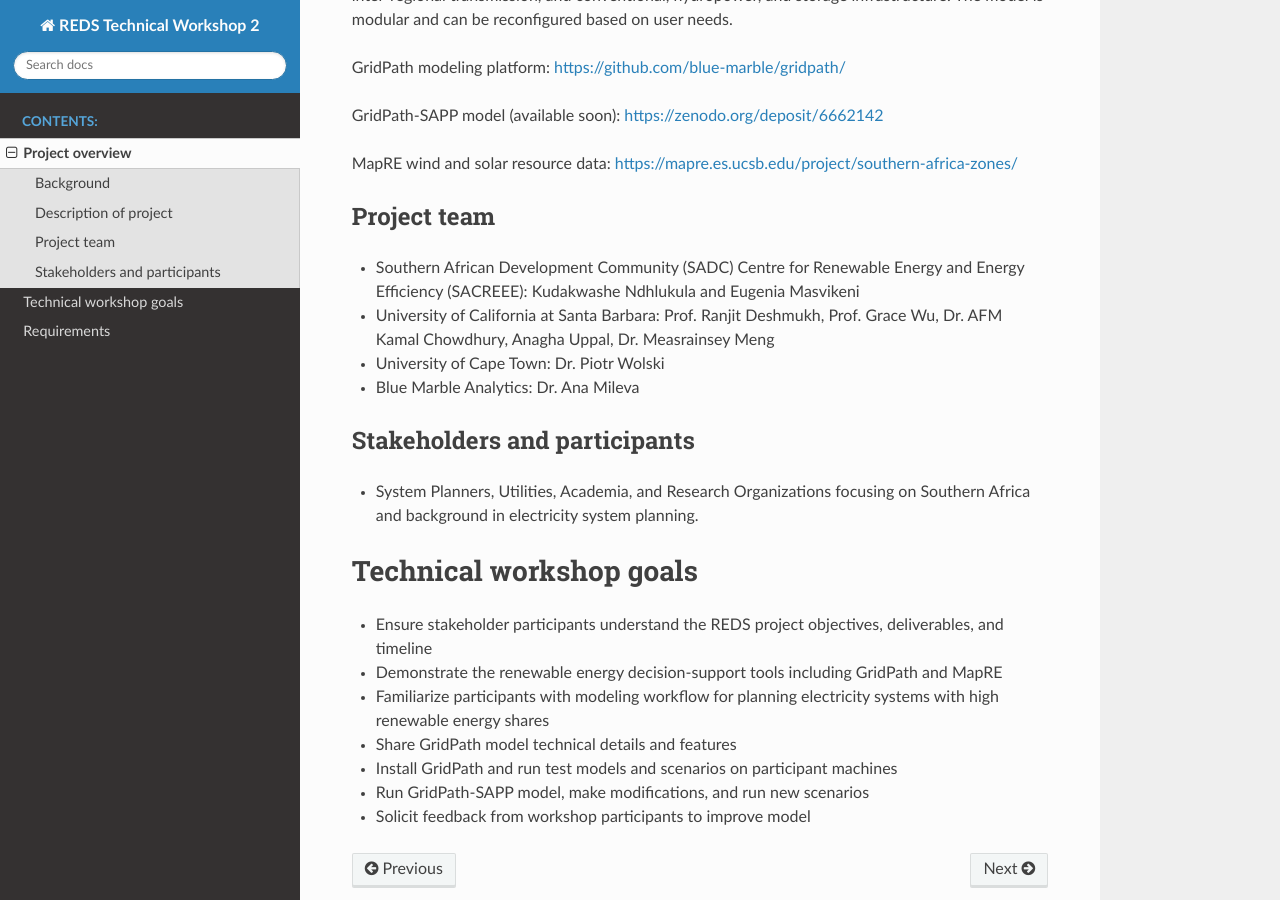
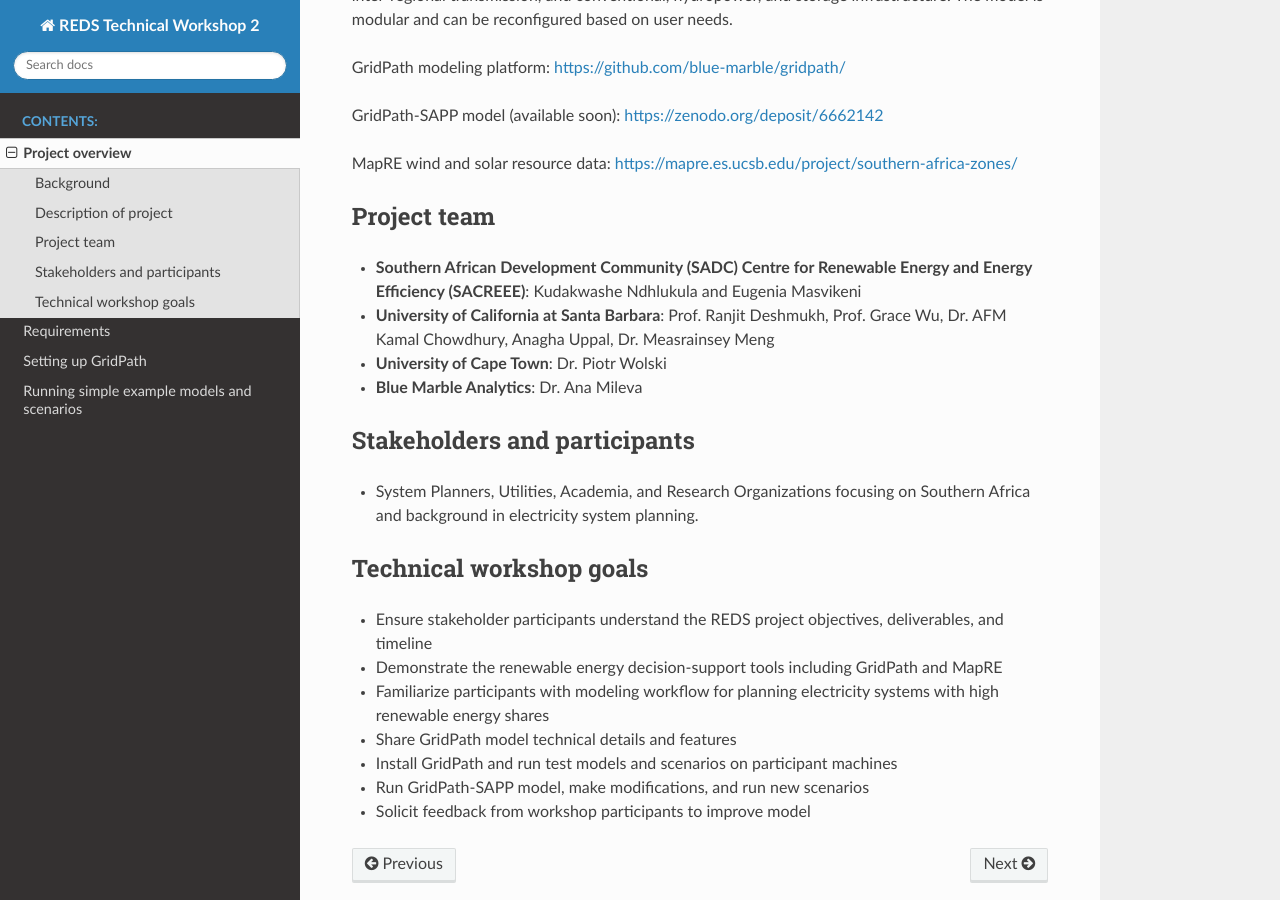
Before and after one commit to cetlab-ucsb/gridpath-technical-workshop, a Sphinx documentation site: the page built from docs/intro/index.rst, in a window 1280 px wide and 900 px high, scrolled down 1512 px. Built offline with Sphinx 7.4.7 and the Read the Docs theme 2.0.0, drawn with Linux system fonts in a browser that asks for light colours.

Commit message:
update docs

```diff
--- a/docs/index.rst
+++ b/docs/index.rst
@@ -17,3 +17,5 @@
 
    intro/index
    requirements/index
+   gridpath/install
+   gridpath/examples
--- a/docs/intro/index.rst
+++ b/docs/intro/index.rst
@@ -41,20 +41,19 @@
 Project team
 ============
 
-* Southern African Development Community (SADC) Centre for Renewable Energy and Energy Efficiency (SACREEE): Kudakwashe Ndhlukula and Eugenia Masvikeni
+* **Southern African Development Community (SADC) Centre for Renewable Energy and Energy Efficiency (SACREEE)**: Kudakwashe Ndhlukula and Eugenia Masvikeni
 
-* University of California at Santa Barbara: Prof. Ranjit Deshmukh, Prof. Grace Wu, Dr. AFM Kamal Chowdhury, Anagha Uppal, Dr. Measrainsey Meng
+* **University of California at Santa Barbara**: Prof. Ranjit Deshmukh, Prof. Grace Wu, Dr. AFM Kamal Chowdhury, Anagha Uppal, Dr. Measrainsey Meng
 
-* University of Cape Town: Dr. Piotr Wolski
+* **University of Cape Town**: Dr. Piotr Wolski
 
-* Blue Marble Analytics: Dr. Ana Mileva
+* **Blue Marble Analytics**: Dr. Ana Mileva
 
 Stakeholders and participants
 =============================
 
 * System Planners, Utilities, Academia, and Research Organizations focusing on Southern Africa and background in electricity system planning.
 
-========================
 Technical workshop goals
 ========================
 
```
Also changed, not shown: docs/gridpath/examples.rst (added, +31 -0 lines), docs/gridpath/install.rst (added, +61 -0 lines).
